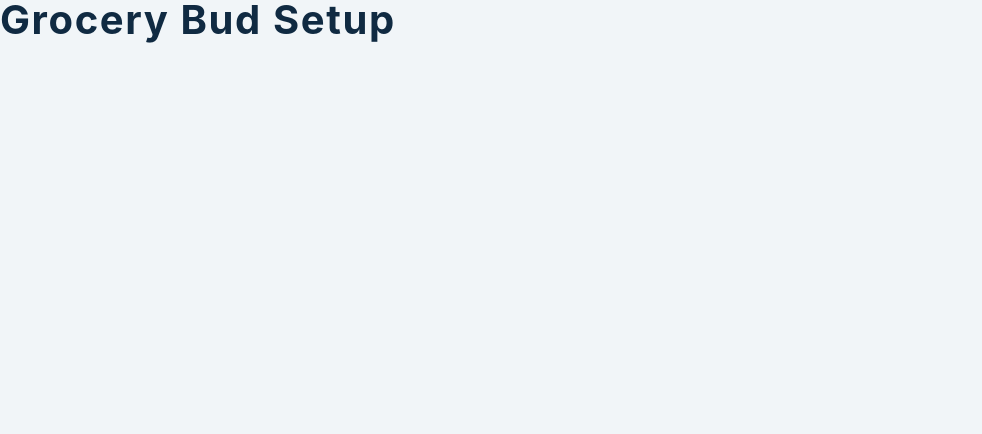
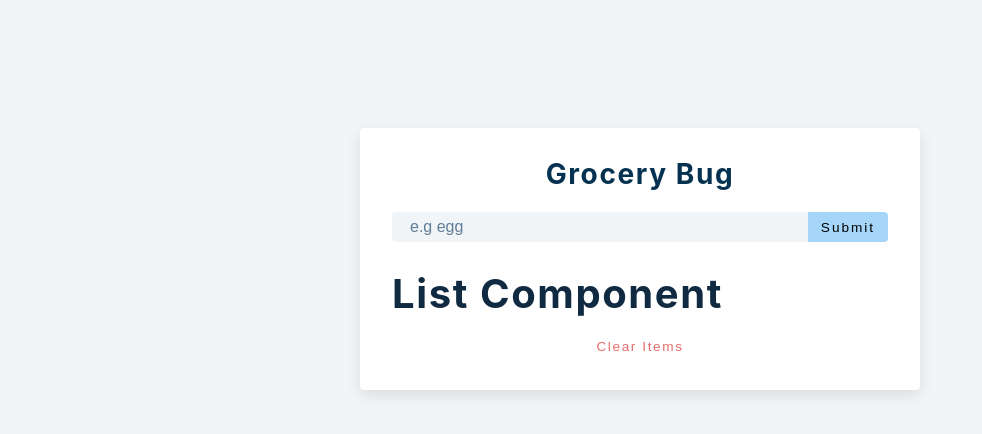
Before and after one commit to duongthuychuong/groceryBud, a React (Create React App) app: page / in a window 1280 px wide. Shown: the top 434 px of the page, without its empty margins (0-982 px from the left). Built offline with nearby package versions, Linux system fonts and the light colour scheme.

Commit message:
add structure for app

```diff
--- a/src/App.js
+++ b/src/App.js
@@ -1,9 +1,43 @@
-import React, { useState, useEffect } from 'react'
-import List from './List'
-import Alert from './Alert'
+import React, { useState, useEffect } from "react";
+import List from "./List";
+import Alert from "./Alert";
 
 function App() {
-  return <h2>grocery bud setup</h2>
+  const [name, setName] = useState("");
+  const [list, setList] = useState([]);
+  const [isEditing, setIsEditing] = useState(false);
+  const [editID, setEditID] = useState(null);
+  const [alert, setAlert] = useState({ show: false, msg: "", type: "" });
+  const handleSubmit = (e) => {
+    e.preventDefault();
+    console.log("Hello");
+  };
+  return (
+    <section className="section-center">
+      <form action="" className="grocery-form" onSubmit={handleSubmit}>
+        {alert.show && <Alert />}
+        <h3>Grocery bug</h3>
+        <div className="form-control">
+          <input
+            type="text"
+            className="grocery"
+            placeholder="e.g egg"
+            value={name}
+            onChange={(e) => {
+              setName(e.target.value);
+            }}
+          />
+          <button type="submit" className="submit-btn">
+            {isEditing ? "edit" : "submit"}
+          </button>
+        </div>
+      </form>
+      <div className="grocery-container">
+        <List />
+        <button className="clear-btn">clear items</button>
+      </div>
+    </section>
+  );
 }
 
-export default App
+export default App;
```
Also changed, not shown: 2 other files (tests, documents, lock files or other folders).
